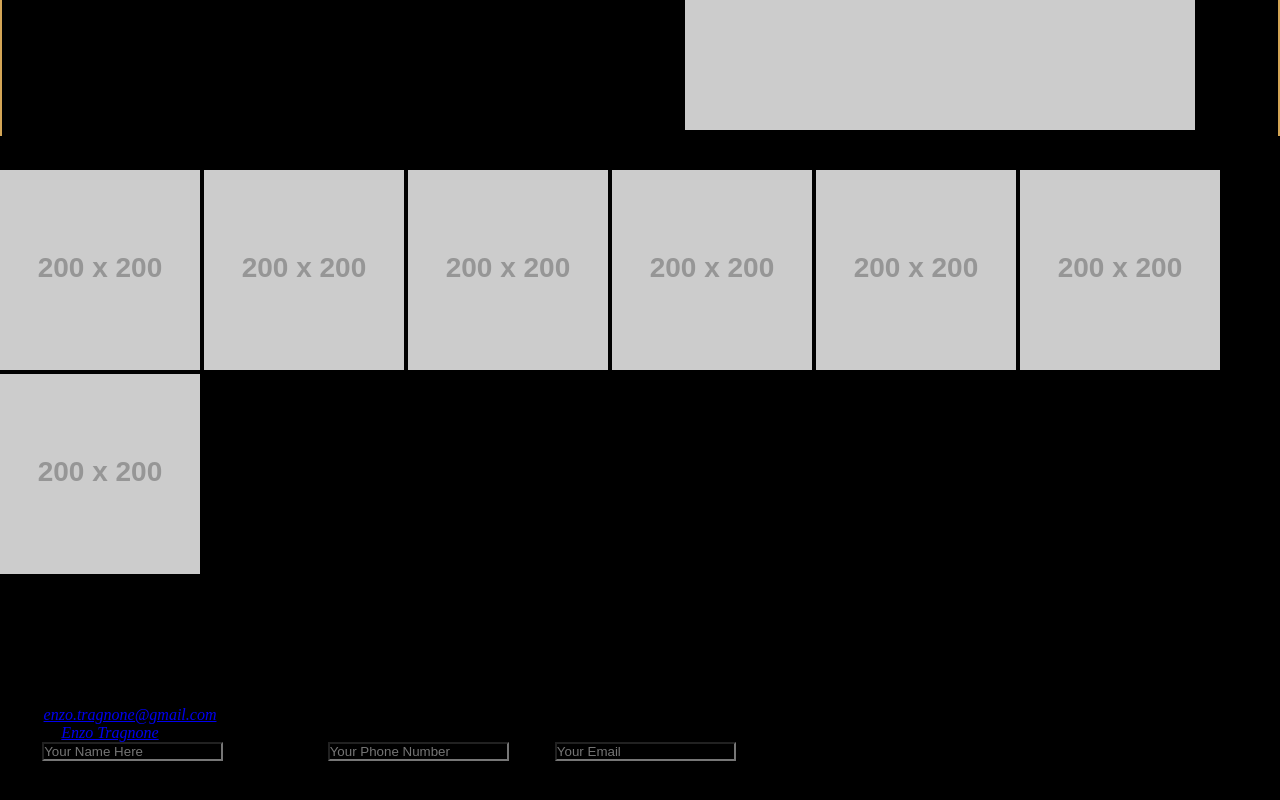
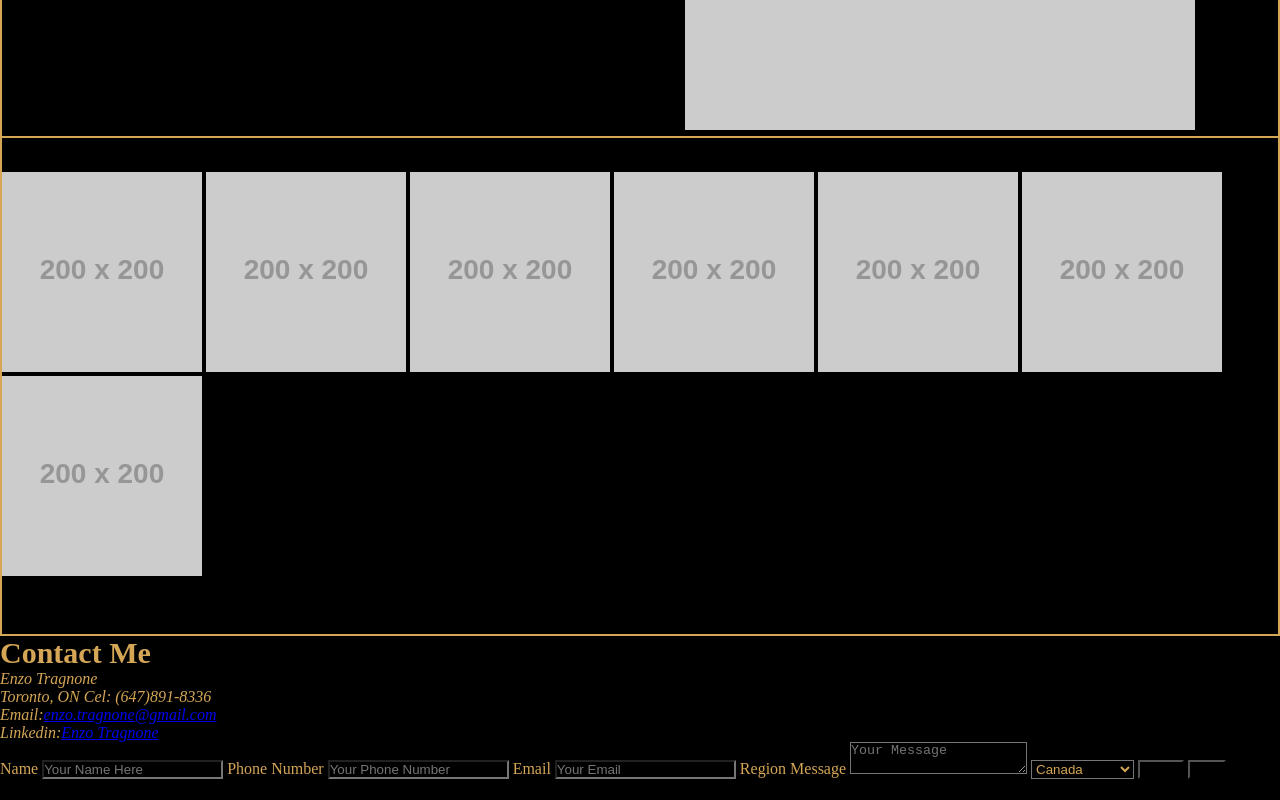
Before and after one commit to EnzoTragnone/Enzo-Tragnone, a plain HTML site: page index.html in a window 1280 px wide. Shown: the part 620-1420 px from the top of the page. Drawn offline with Linux system fonts and the light colour scheme; placeholder pictures from the web are drawn by us.

Commit message:
addition of elements to contact me

```diff
--- a/assets/style.css
+++ b/assets/style.css
@@ -109,10 +109,24 @@ header nav ul li a:hover {
 
 /* work */
 
+#work {
+    border: 2px solid var(--main-color);
+}
+
 
 /* contact me */
 
+#contact {
+    color: var(--main-color);
+}
 
+option {
+    color: var(--main-color);
+}
+
+select {
+    color: var(--main-color);
+}
 
 h2 {
     font-size: 30px;
--- a/index.html
+++ b/index.html
@@ -22,7 +22,6 @@
             <h1 class="name-title"><a href="">Enzo Tragnone</a></h1>
             <h1 class="hiero2">𓁰</h1>
         </div>
-
         <nav>
             <ul>
                 <li>
@@ -82,6 +81,17 @@
                     <input type="number" name="number" placeholder="Your Phone Number">
                     <label for="email">Email</label>
                     <input type="email" name="email" placeholder="Your Email">
+                    <label for="region">Region</label>
+                    <label for="message">Message</label>
+                    <textarea name="message" id="message" placeholder="Your Message"></textarea>
+                    <select name="region" id="region">
+                        <option value="canada">Canada</option>
+                        <option value="united-states">United States</option>
+                        <option value="brasil">Brazil</option>
+                        <option value="other">Other</option>
+                    </select>
+                    <button type="submit">Submit</button>
+                    <button type="reset">Reset</button>
                 </form>
             </div>
         </div>
```
